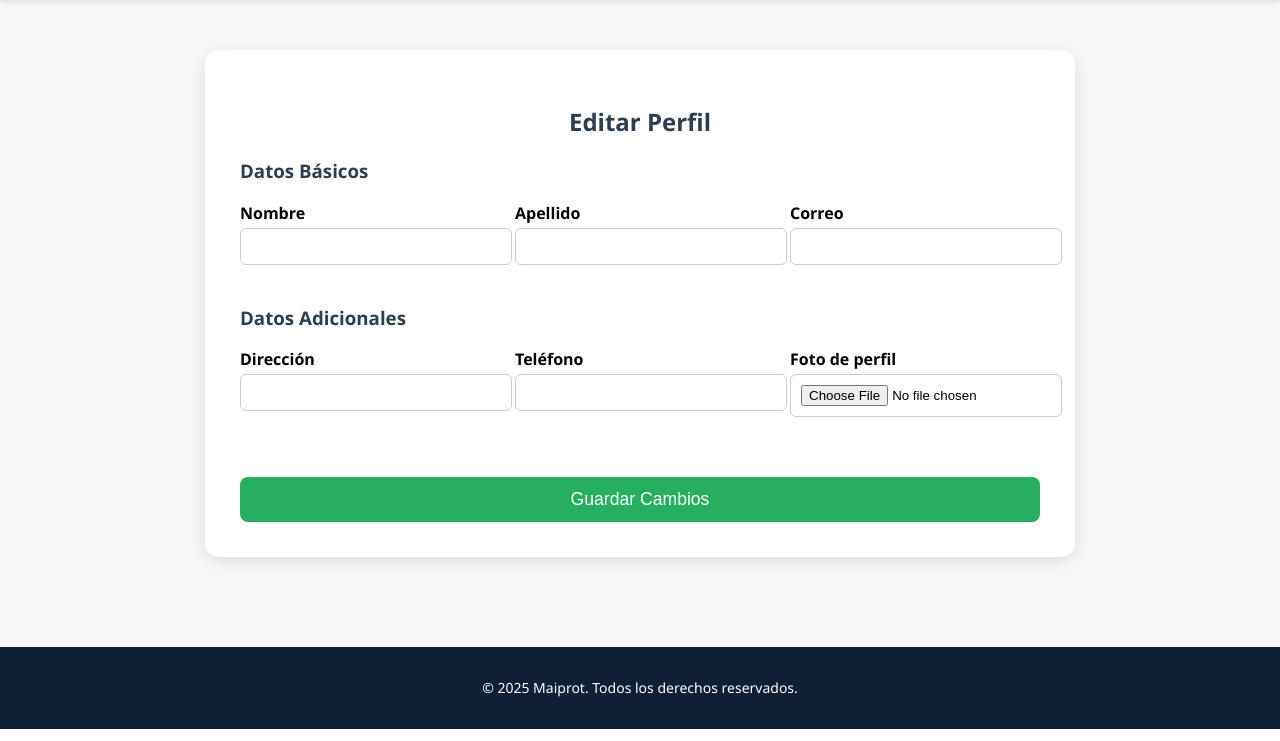
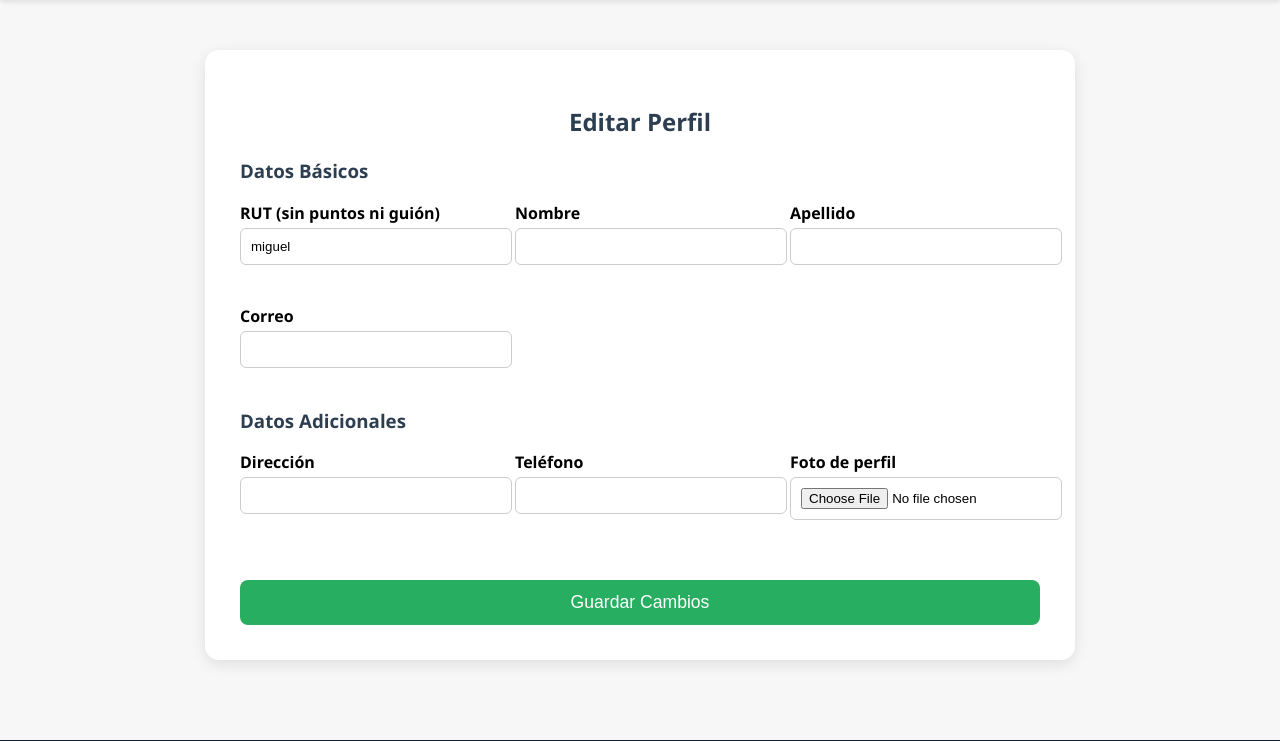
Before and after one commit to Josevrider/maiprotSA, a Django app: page /perfil/editar/ in a window 1280 px wide. Shown: the part 71-812 px from the top of the page. Run offline with Django 4.2, Linux system fonts and the light colour scheme; a user stored in the database is signed in; data comes from the database, SQL or seed files in the repository; data that the repository does not hold is empty; parts of the project's set-up code (start-up, migrations or seed data) failed here and were passed over.

Commit message:
Fix: modificacion rut editar

```diff
--- a/maiprot/appweb/templates/editar_perfil.html
+++ b/maiprot/appweb/templates/editar_perfil.html
@@ -13,26 +13,44 @@
         <form method="POST" enctype="multipart/form-data">
             {% csrf_token %}
 
+            <!-- ======================= -->
+            <!-- DATOS BÁSICOS           -->
+            <!-- ======================= -->
             <h3>Datos Básicos</h3>
             <div class="form-grid">
+
+                <!-- RUT -->
+                <div class="form-group">
+                    <label>RUT (sin puntos ni guión)</label>
+                    <input type="text" name="username" value="{{ user.username }}" placeholder="11222333K" required>
+                </div>
+
+                <!-- Nombre -->
                 <div class="form-group">
                     <label>Nombre</label>
                     <input type="text" name="first_name" value="{{ user.first_name }}">
                 </div>
 
+                <!-- Apellido -->
                 <div class="form-group">
                     <label>Apellido</label>
                     <input type="text" name="last_name" value="{{ user.last_name }}">
                 </div>
 
+                <!-- Correo -->
                 <div class="form-group">
                     <label>Correo</label>
                     <input type="email" name="email" value="{{ user.email }}">
                 </div>
+
             </div>
 
+            <!-- ======================= -->
+            <!-- DATOS ADICIONALES       -->
+            <!-- ======================= -->
             <h3>Datos Adicionales</h3>
             <div class="form-grid">
+
                 <div class="form-group">
                     <label>Dirección</label>
                     <input type="text" name="direccion" value="{{ user.perfilusuario.direccion }}">
@@ -47,6 +65,7 @@
                     <label>Foto de perfil</label>
                     <input type="file" name="imagen_perfil">
                 </div>
+
             </div>
 
             <button class="btn-guardar" type="submit">Guardar Cambios</button>
--- a/maiprot/appweb/views.py
+++ b/maiprot/appweb/views.py
@@ -12,13 +12,22 @@ from django.contrib.auth.models import User
 
 
 # ============================
-# FORMATEAR MONTOS A CLP
+# FORMATEAR
 # ============================
 def formatear_clp(valor):
     try:
         return f"${valor:,.0f}".replace(",", ".")
     except:
         return valor
+
+def formatear_rut(rut):
+    """Convierte '212869503' en '21.286.950-3' visualmente."""
+    rut = rut.replace(".", "").replace("-", "")
+    cuerpo = rut[:-1]
+    dv = rut[-1]
+
+    cuerpo_formateado = f"{int(cuerpo):,}".replace(",", ".")
+    return f"{cuerpo_formateado}-{dv}"
 
 # -----------------------------------------------------
 # VISTAS BASE DEL PROYECTO MAIPROT
@@ -136,41 +145,64 @@ def logout_usuario(request):
 
 @login_required
 def ver_perfil(request):
-    """Muestra los datos del usuario logueado."""
-    return render(request, 'perfil.html', {'usuario': request.user})
+    rut_formateado = formatear_rut(request.user.username)
+
+    return render(request, 'perfil.html', {
+        'usuario': request.user,
+        'rut_formateado': rut_formateado
+    })
 
 @login_required
 def editar_perfil(request):
-    """
-    Permite al usuario modificar sus datos de perfil (modelo User)
-    y sus datos adicionales (modelo PerfilUsuario) simultáneamente.
-    """
-
 
     perfil_usuario = request.user.perfilusuario
 
     if request.method == 'POST':
+
+        # ====== 1. Capturar el RUT ingresado ======
+        nuevo_rut = request.POST.get("username", "").replace(".", "").replace("-", "")
+
+        # Validar formato mínimo
+        if not nuevo_rut.isalnum() or len(nuevo_rut) < 7:
+            messages.error(request, "❌ El RUT ingresado no tiene un formato válido.")
+            return redirect("editar_perfil")
+
+        # Validar que el RUT no esté ya tomado por otro usuario
+        from django.contrib.auth.models import User
+        if User.objects.exclude(id=request.user.id).filter(username=nuevo_rut).exists():
+            messages.error(request, "⚠️ Este RUT ya está registrado por otro usuario.")
+            return redirect("editar_perfil")
+
+        # Guardar el nuevo RUT en username
+        request.user.username = nuevo_rut
+
+        # ====== 2. Guardar los datos del usuario ======
         user_form = PerfilForm(request.POST, instance=request.user)
         perfil_form = PerfilUsuarioForm(request.POST, request.FILES, instance=perfil_usuario)
 
         if user_form.is_valid() and perfil_form.is_valid():
+
             user_form.save()
             perfil_form.save()
 
             messages.success(request, "✔️ Tu perfil fue actualizado correctamente.")
             return redirect('ver_perfil')
+
         else:
-            messages.error(request, 'Hubo errores en la información. Por favor, revisa ambos formularios.')
+            messages.error(request, "❌ Hubo un error al actualizar tu perfil. Revisa los datos ingresados.")
+
     else:
         user_form = PerfilForm(instance=request.user)
         perfil_form = PerfilUsuarioForm(instance=perfil_usuario)
 
     contexto = {
-        'user_form': user_form,
-        'perfil_form': perfil_form
+        "user_form": user_form,
+        "perfil_form": perfil_form,
+        "rut_actual": request.user.username
     }
 
-    return render(request, 'editar_perfil.html', contexto)
+    return render(request, "editar_perfil.html", contexto)
+
 
 
 # -----------------------------------------------------
```
Also changed, not shown: maiprot/appweb/templates/perfil.html (+17 -4 lines).
